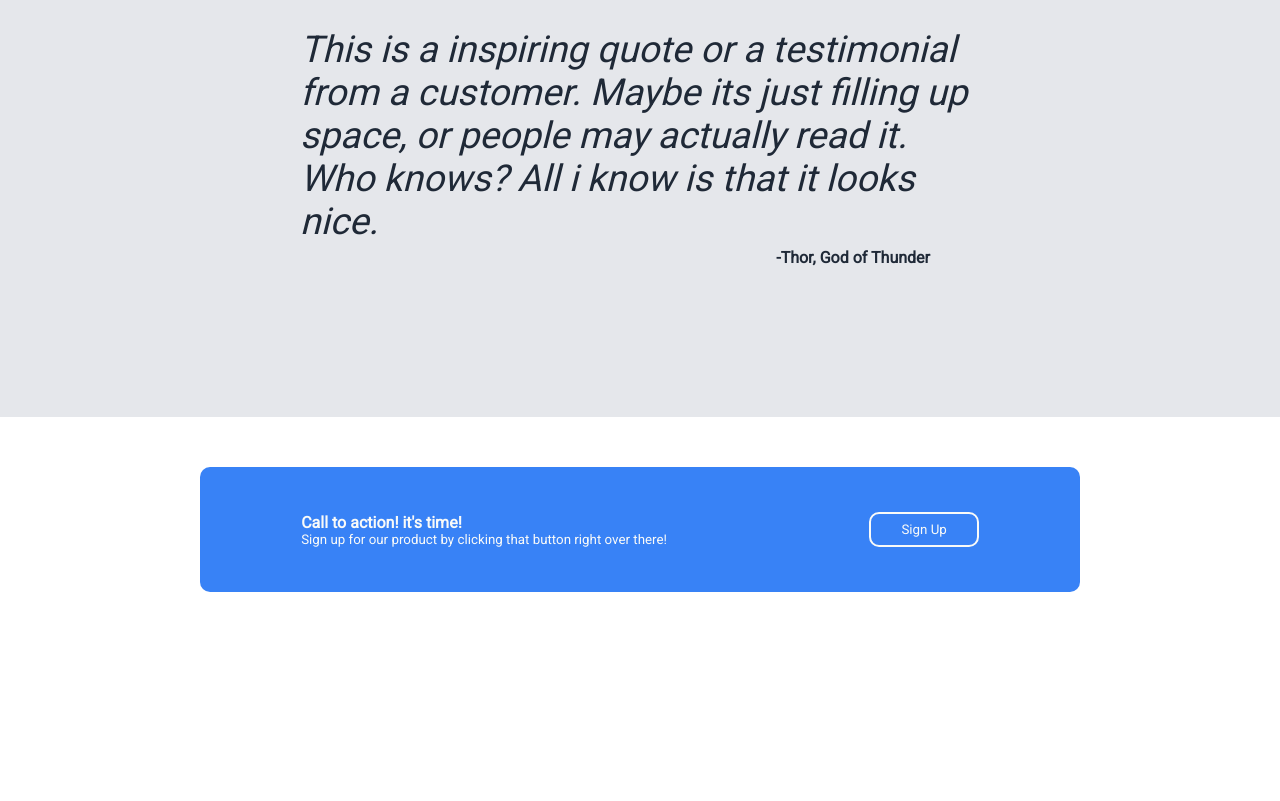
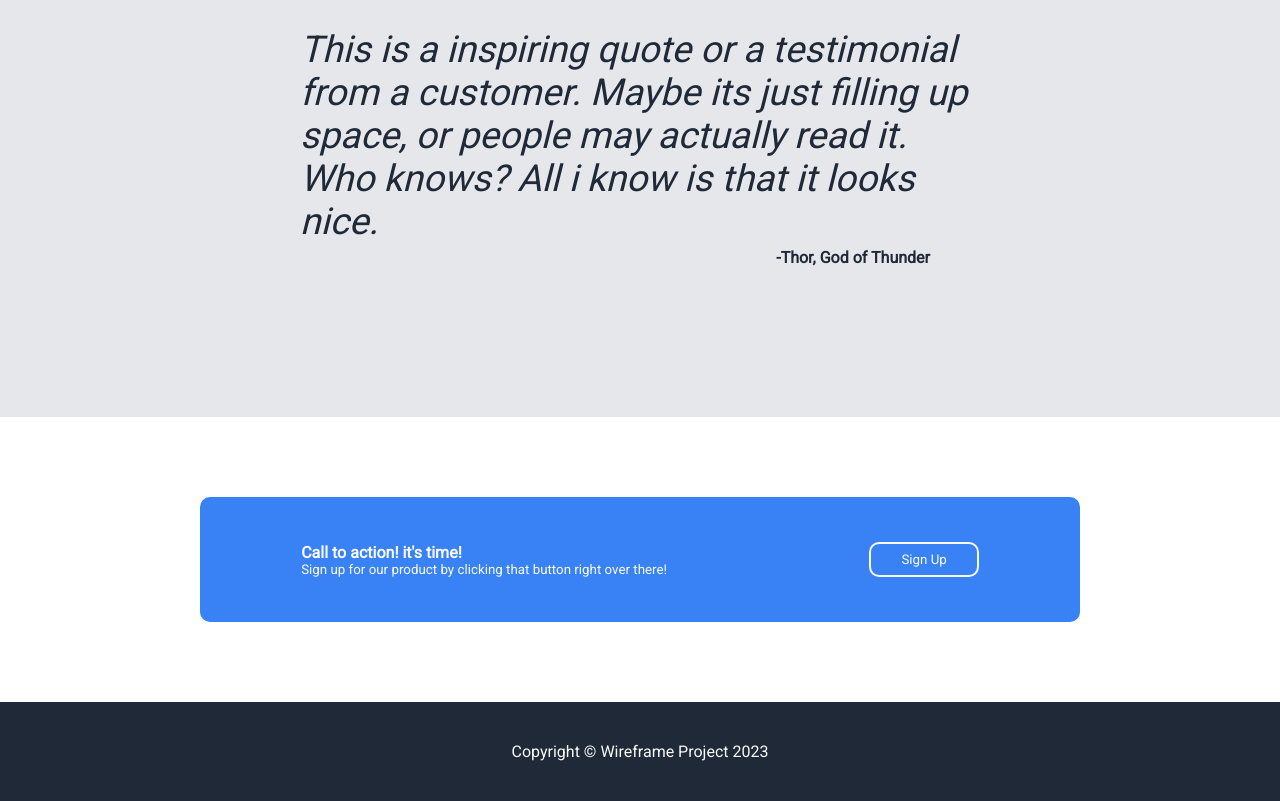
Before and after one commit to saltyjudge/wireframe, a plain HTML site: page index.html in a window 1280 px wide. Shown: the part 1154-1955 px from the top of the page. Before the commit the page ends 1796 px from the top, so only its background shows below. Drawn offline with Linux system fonts and the light colour scheme.

Commit message:
Added Footer and styled it.

```diff
--- a/index.html
+++ b/index.html
@@ -13,7 +13,7 @@
         <header>
             <nav>
                 <ul>
-                    <li id="logo"><a href="#">LOGO</a></li>
+                    <li id="logo"><a href="#">Header Logo</a></li>
                     <li><a href="#">Home</a></li>
                     <li><a href="#">About Us</a></li>
                     <li><a href="#">Contact Us</a></li>
@@ -67,7 +67,9 @@
         <button>Sign Up</button>
 
     </div>
-
+    <footer>
+       Copyright &copy Wireframe Project 2023
+    </footer>
 
 </body>
 
--- a/styles.css
+++ b/styles.css
@@ -119,7 +119,7 @@ section span{
 }
 .margin{
     background-color: #3882F6;
-    margin: 50px 200px 50px 200px;
+    margin: 80px 200px 80px 200px;
     width: auto;
     height: 125px;
     display: flex;
@@ -138,3 +138,8 @@ section span{
     padding: 8px 30px;
     border-radius: 10px;
 }
+footer{
+    background-color: #1f2937;
+    text-align: center;
+    padding: 40px;
+}
```
